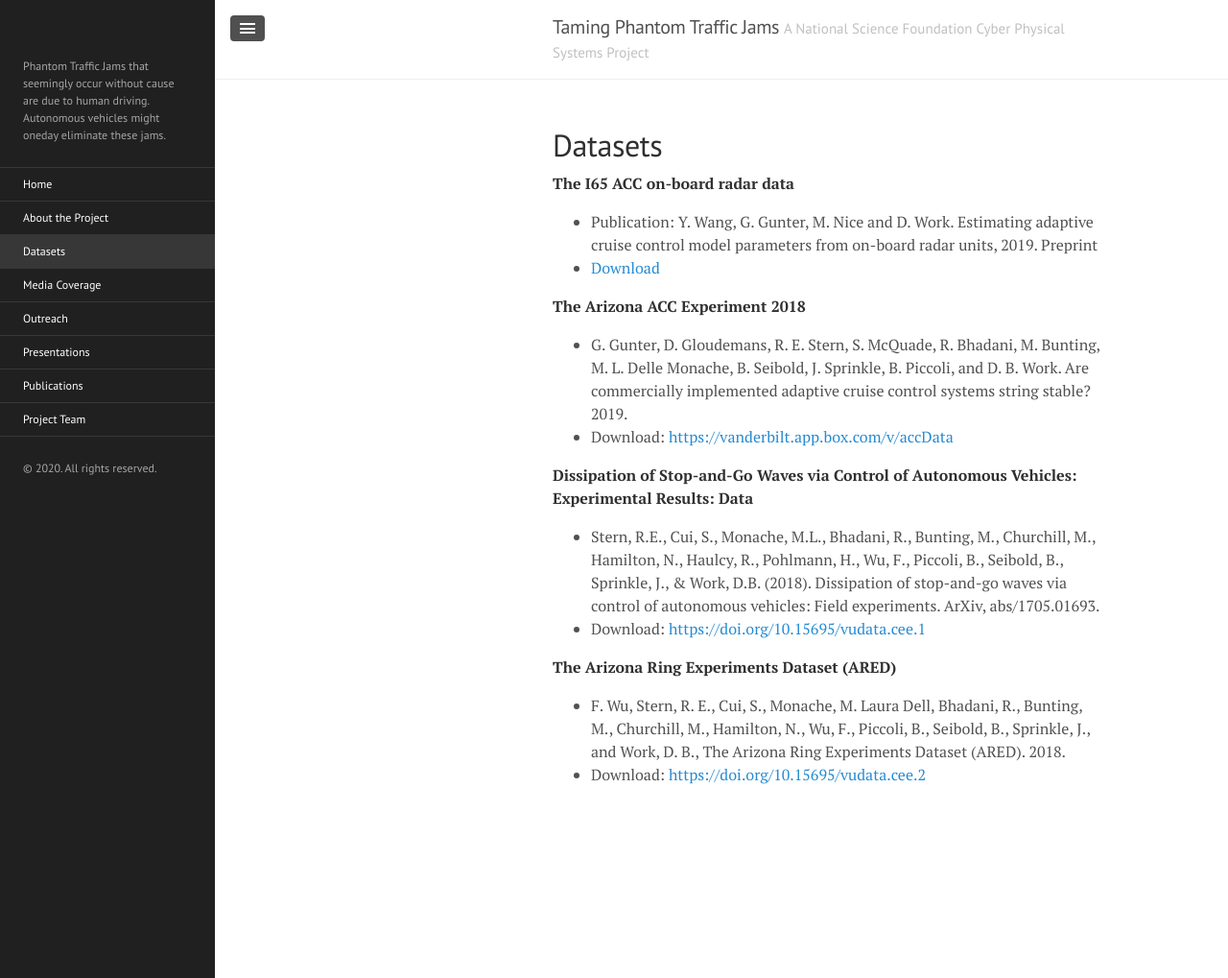
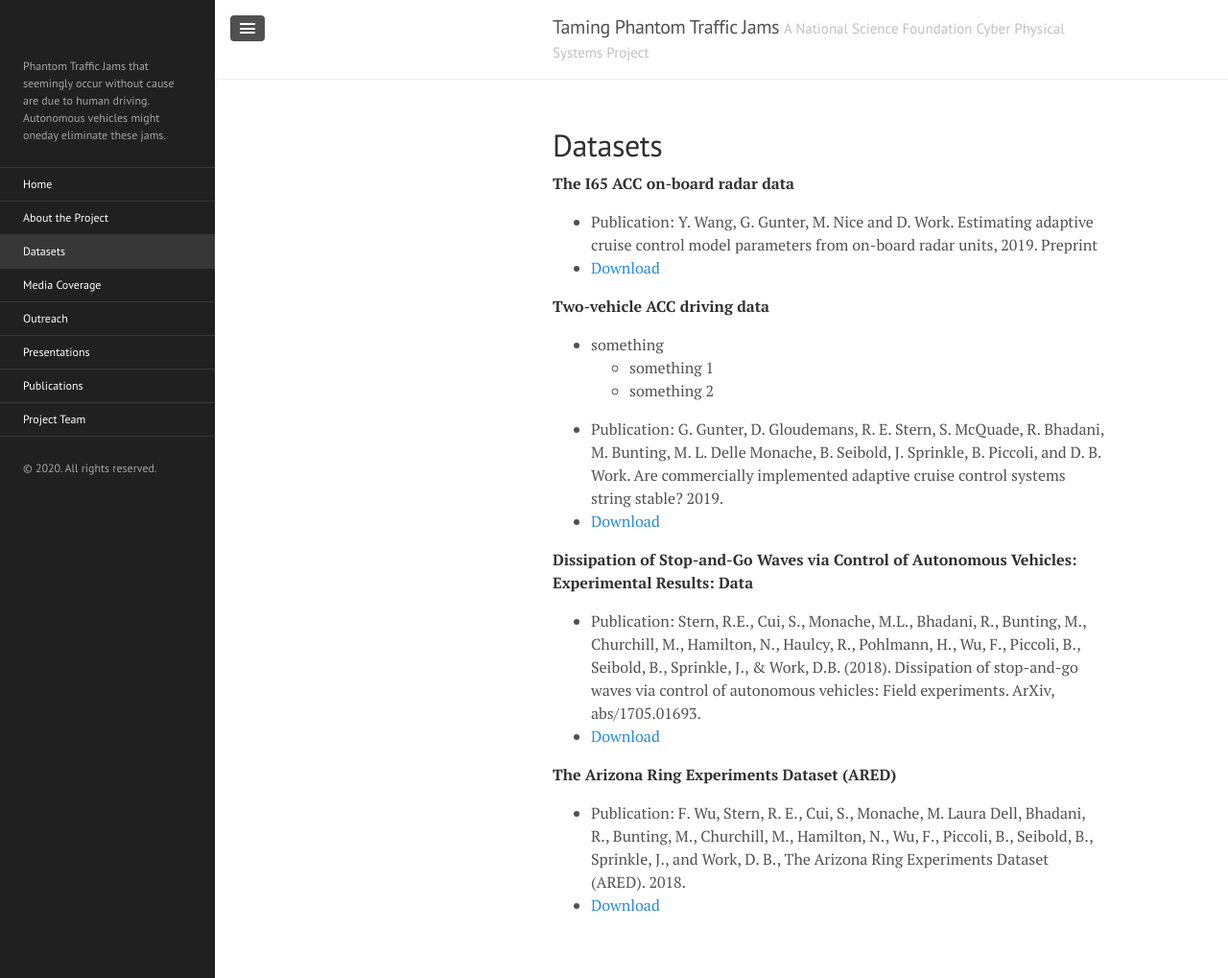
Before and after one commit to phantomjams/phantomjams.github.io, a Jekyll site: the page built from datasets.md, in a window 1280 px wide and 1019 px high. Shown: the whole window at 96% size. Built offline with Jekyll 4.4.1, drawn with Linux system fonts in a browser that asks for light colours.

Commit message:
Update datasets.md

```diff
--- a/datasets.md
+++ b/datasets.md
@@ -7,16 +7,19 @@ title: Datasets
 - <a href="https://vanderbilt.box.com/s/76m0vmlpzoj2059p047yt0jkx3mtyxdp">Download</a>
 
 
-<strong>The Arizona ACC Experiment 2018</strong>
-- G. Gunter, D. Gloudemans, R. E. Stern, S. McQuade, R. Bhadani, M. Bunting, M. L. Delle Monache, B. Seibold, J. Sprinkle, B. Piccoli, and D. B. Work. Are commercially implemented adaptive cruise control systems string stable? 2019.
-- Download: <a href="https://vanderbilt.app.box.com/v/accData">https://vanderbilt.app.box.com/v/accData</a>
+<strong>Two-vehicle ACC driving data</strong>
++ something
+  - something 1
+  - something 2
+- Publication: G. Gunter, D. Gloudemans, R. E. Stern, S. McQuade, R. Bhadani, M. Bunting, M. L. Delle Monache, B. Seibold, J. Sprinkle, B. Piccoli, and D. B. Work. Are commercially implemented adaptive cruise control systems string stable? 2019.
+- <a href="https://vanderbilt.app.box.com/v/accData">Download</a>
 
 
 <strong>Dissipation of Stop-and-Go Waves via Control of Autonomous Vehicles: Experimental Results: Data</strong>
-- Stern, R.E., Cui, S., Monache, M.L., Bhadani, R., Bunting, M., Churchill, M., Hamilton, N., Haulcy, R., Pohlmann, H., Wu, F., Piccoli, B., Seibold, B., Sprinkle, J., & Work, D.B. (2018). Dissipation of stop-and-go waves via control of autonomous vehicles: Field experiments. ArXiv, abs/1705.01693.
-- Download: <a href="https://doi.org/10.15695/vudata.cee.1">https://doi.org/10.15695/vudata.cee.1</a>
+- Publication: Stern, R.E., Cui, S., Monache, M.L., Bhadani, R., Bunting, M., Churchill, M., Hamilton, N., Haulcy, R., Pohlmann, H., Wu, F., Piccoli, B., Seibold, B., Sprinkle, J., & Work, D.B. (2018). Dissipation of stop-and-go waves via control of autonomous vehicles: Field experiments. ArXiv, abs/1705.01693.
+- <a href="https://doi.org/10.15695/vudata.cee.1">Download</a>
 
 
 <strong>The Arizona Ring Experiments Dataset (ARED)</strong>
-- F. Wu, Stern, R. E., Cui, S., Monache, M. Laura Dell, Bhadani, R., Bunting, M., Churchill, M., Hamilton, N., Wu, F., Piccoli, B., Seibold, B., Sprinkle, J., and Work, D. B., The Arizona Ring Experiments Dataset (ARED). 2018.
-- Download: <a href="https://doi.org/10.15695/vudata.cee.2">https://doi.org/10.15695/vudata.cee.2</a>
+- Publication: F. Wu, Stern, R. E., Cui, S., Monache, M. Laura Dell, Bhadani, R., Bunting, M., Churchill, M., Hamilton, N., Wu, F., Piccoli, B., Seibold, B., Sprinkle, J., and Work, D. B., The Arizona Ring Experiments Dataset (ARED). 2018.
+- <a href="https://doi.org/10.15695/vudata.cee.2">Download</a>
```
